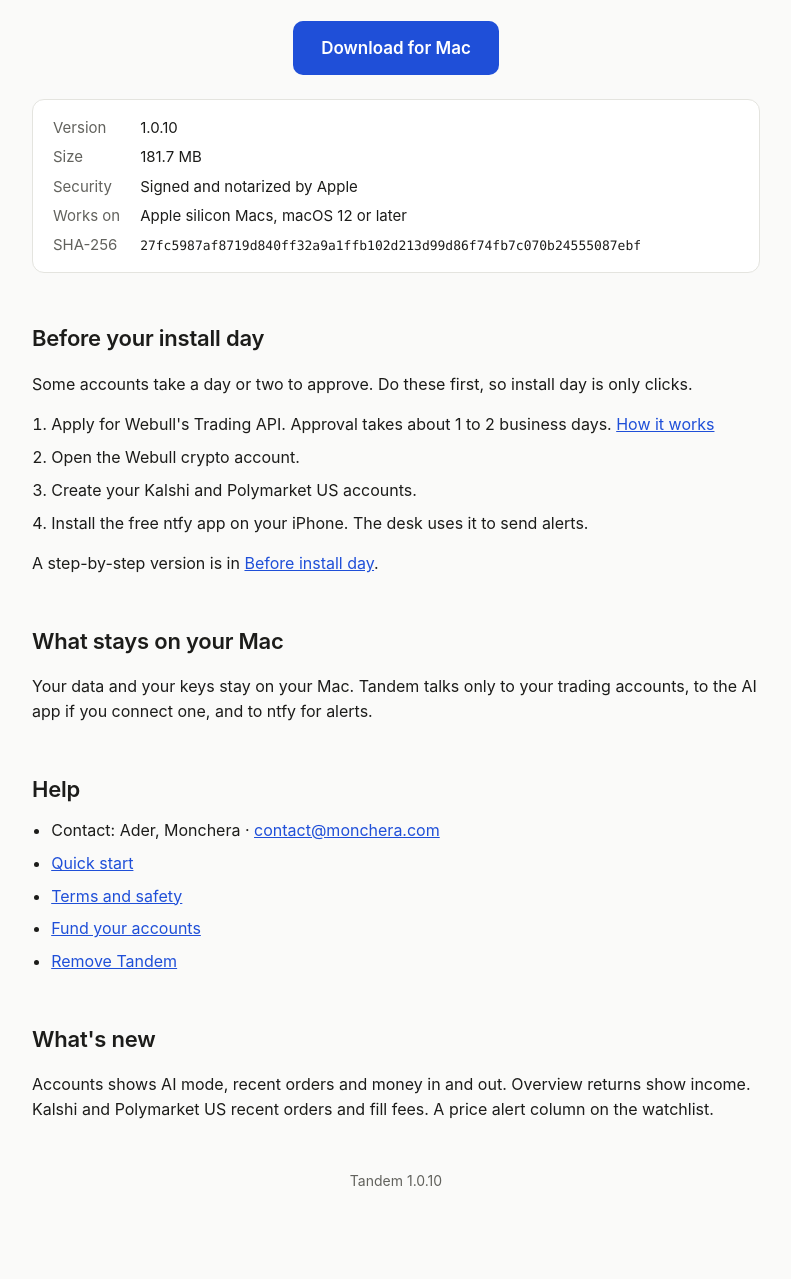
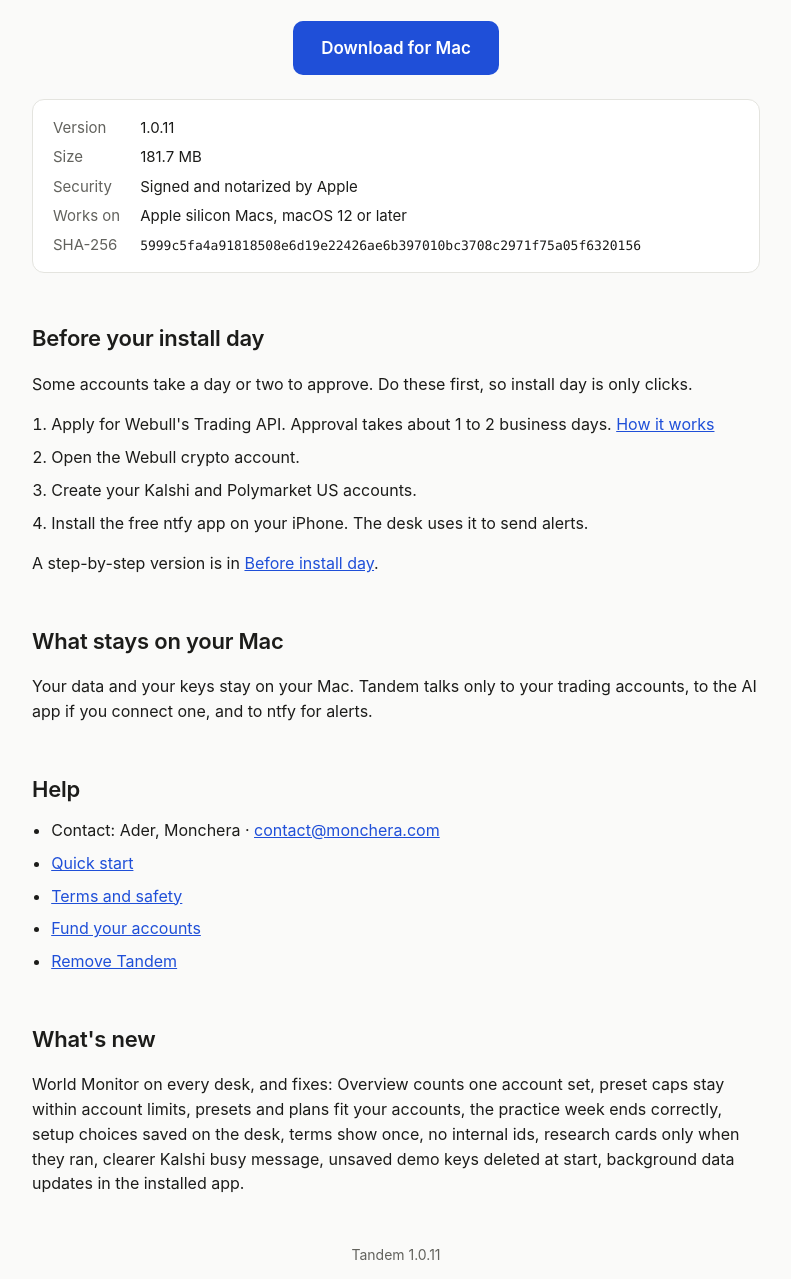
Before and after one commit to adersouza/tandem-releases, a plain HTML site: page index.html in a window 1280 px wide. Shown: the part 741-2020 px from the top of the page, without its empty margins (244-1035 px from the left). Before the commit the page ends 1996 px from the top, so only its background shows below. Drawn offline with Linux system fonts and the light colour scheme.

Commit message:
Tandem 1.0.11

```diff
--- a/index.html
+++ b/index.html
@@ -55,14 +55,14 @@ footer { margin-top: 48px; color: var(--muted); font-size: 14px; text-align: cen
 
   <img class="shot" src="overview.png" alt="The Tandem Overview on day 3 of the practice week: value, positions, routines, return and this week">
 
-  <div class="cta"><a class="button" href="https://github.com/adersouza/tandem-releases/releases/download/v1.0.10/Tandem-1.0.10.dmg">Download for Mac</a></div>
+  <div class="cta"><a class="button" href="https://github.com/adersouza/tandem-releases/releases/download/v1.0.11/Tandem-1.0.11.dmg">Download for Mac</a></div>
 
   <dl class="facts">
-    <dt>Version</dt><dd>1.0.10</dd>
+    <dt>Version</dt><dd>1.0.11</dd>
     <dt>Size</dt><dd>181.7 MB</dd>
     <dt>Security</dt><dd>Signed and notarized by Apple</dd>
     <dt>Works on</dt><dd>Apple silicon Macs, macOS 12 or later</dd>
-    <dt>SHA-256</dt><dd><code>27fc5987af8719d840ff32a9a1ffb102d213d99d86f74fb7c070b24555087ebf</code></dd>
+    <dt>SHA-256</dt><dd><code>5999c5fa4a91818508e6d19e22426ae6b397010bc3708c2971f75a05f6320156</code></dd>
   </dl>
 
   <section id="before">
@@ -95,10 +95,10 @@ footer { margin-top: 48px; color: var(--muted); font-size: 14px; text-align: cen
 
   <section id="new">
     <h2>What's new</h2>
-    <p class="notes">Accounts shows AI mode, recent orders and money in and out. Overview returns show income. Kalshi and Polymarket US recent orders and fill fees. A price alert column on the watchlist.</p>
+    <p class="notes">World Monitor on every desk, and fixes: Overview counts one account set, preset caps stay within account limits, presets and plans fit your accounts, the practice week ends correctly, setup choices saved on the desk, terms show once, no internal ids, research cards only when they ran, clearer Kalshi busy message, unsaved demo keys deleted at start, background data updates in the installed app.</p>
   </section>
 
-  <footer>Tandem 1.0.10</footer>
+  <footer>Tandem 1.0.11</footer>
 </main>
 </body>
 </html>
```
Also changed, not shown: appcast.xml (+9 -0 lines), 1 other file.
